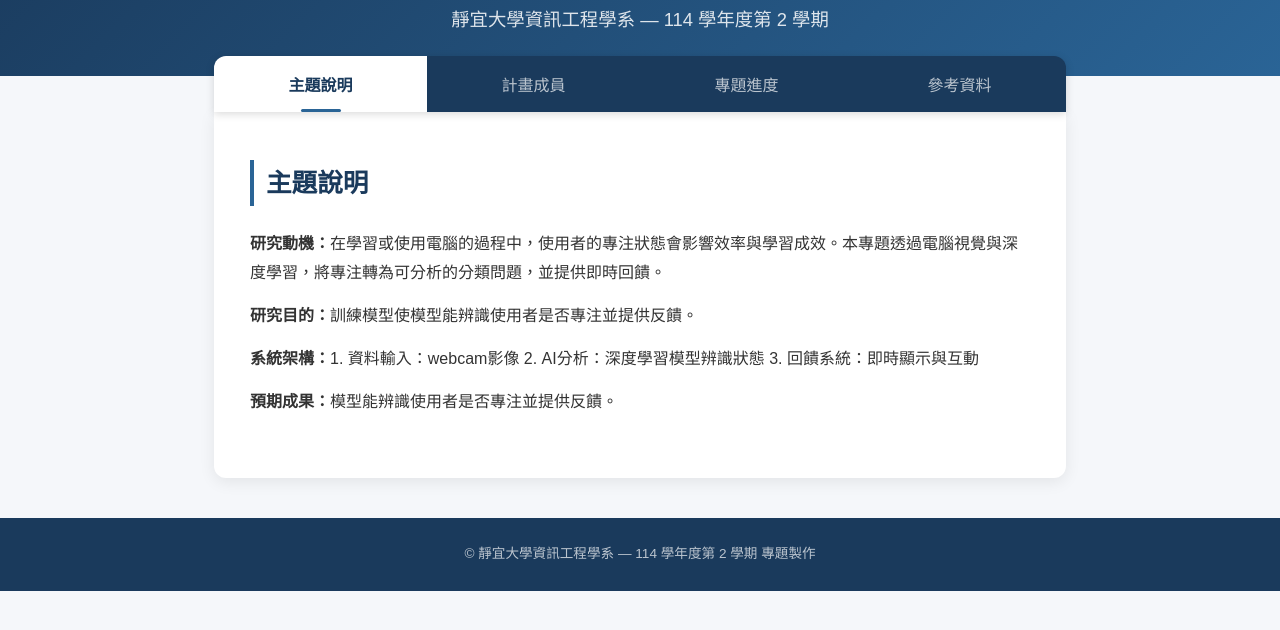
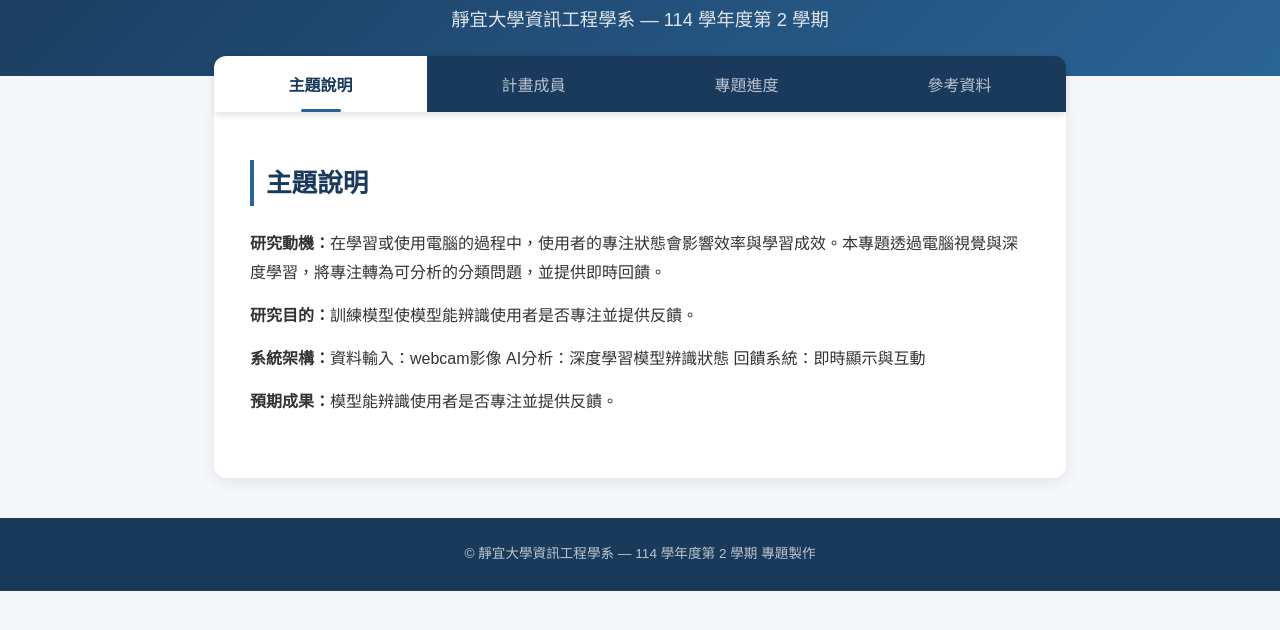
Before and after one commit to pubutalex-collab/puclub2027, a plain HTML site: page index.html in a window 1280 px wide. Shown: the part 138-768 px from the top of the page. Drawn offline with Linux system fonts and the light colour scheme.

Commit message:
Refactor system architecture description in index.html
Removed line breaks in the system architecture description for better readability.

```diff
--- a/index.html
+++ b/index.html
@@ -222,9 +222,7 @@
     <div class="topic-content">
       <p><strong>研究動機：</strong>在學習或使用電腦的過程中，使用者的專注狀態會影響效率與學習成效。本專題透過電腦視覺與深度學習，將專注轉為可分析的分類問題，並提供即時回饋。</p>
       <p><strong>研究目的：</strong>訓練模型使模型能辨識使用者是否專注並提供反饋。</p>
-      <p><strong>系統架構：</strong>1. 資料輸入：webcam影像
-2. AI分析：深度學習模型辨識狀態
-3. 回饋系統：即時顯示與互動</p>
+      <p><strong>系統架構：</strong>資料輸入：webcam影像 AI分析：深度學習模型辨識狀態 回饋系統：即時顯示與互動</p>
       <p><strong>預期成果：</strong>模型能辨識使用者是否專注並提供反饋。</p>
     </div>
   </div>
```
